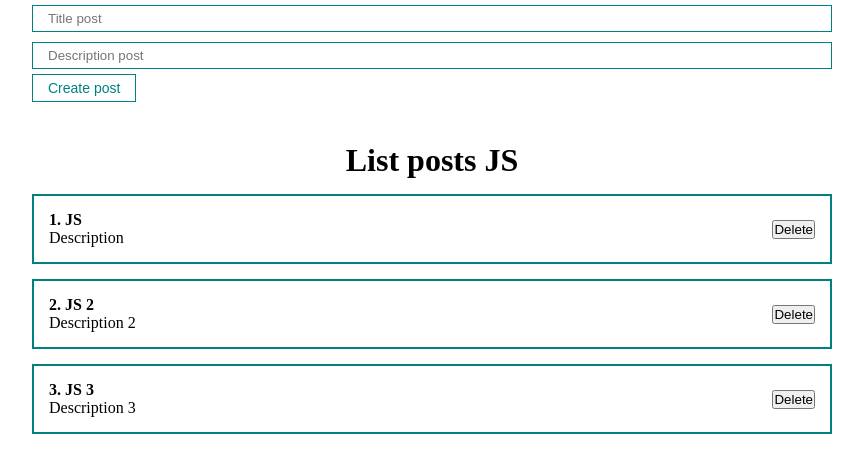
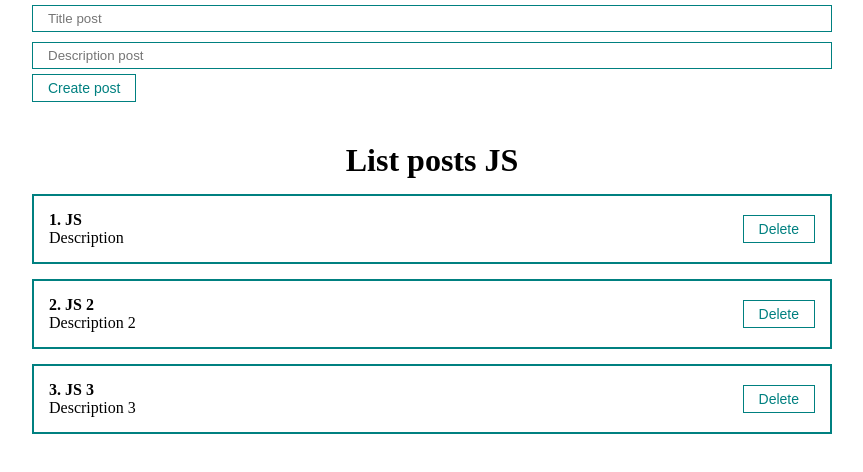
Before and after one commit to Sssforza/fundamental-app-react, a React (Create React App) app: page / in a window 1280 px wide. Shown: the top 472 px of the page, without its empty margins (208-1071 px from the left). Built offline with nearby package versions, Linux system fonts and the light colour scheme.

Commit message:
remove post

```diff
--- a/src/App.js
+++ b/src/App.js
@@ -18,10 +18,14 @@
     setPosts([...posts, newPost])
   }
 
+  const removePost = (post) => {
+    setPosts(posts.filter(p => p.id !== post.id))
+  }
+
   return (
     <div className="App">
       <PostForm create={createPost}/>
-      <PostList posts={posts} title={'List posts JS'}/>
+      <PostList remove={removePost} posts={posts} title={'List posts JS'}/>
     </div>
   );
 }
--- a/src/components/PostItem.jsx
+++ b/src/components/PostItem.jsx
@@ -1,4 +1,5 @@
 import React from "react";
+import MyButton from "./UI/button/MyButton";
 
 const PostItem = (props) => {
     console.log(props)
@@ -9,7 +10,9 @@
                 <div>{props.post.body}</div>
             </div>
             <div className="post__btn">
-                <button>Delete</button>
+                <MyButton onClick={() => props.remove(props.post)}>
+                  Delete
+                </MyButton>
             </div>
         </div>
     )
--- a/src/components/PostList.jsx
+++ b/src/components/PostList.jsx
@@ -1,14 +1,14 @@
 import React from "react";
 import PostItem from "./PostItem";
 
-const PostList = ({posts, title}) => {
+const PostList = ({posts, title, remove}) => {
   return (
     <div className="postList">
       <h1 style={{textAlign:'center'}}>
         {title}
       </h1>
       {posts.map((post, index) =>
-        <PostItem number={index + 1} post={post} key={post.id}/>
+        <PostItem remove={remove} number={index + 1} post={post} key={post.id}/>
       )}
     </div>
   )
```
